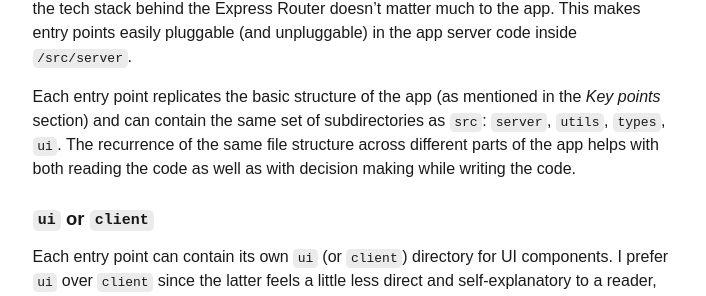
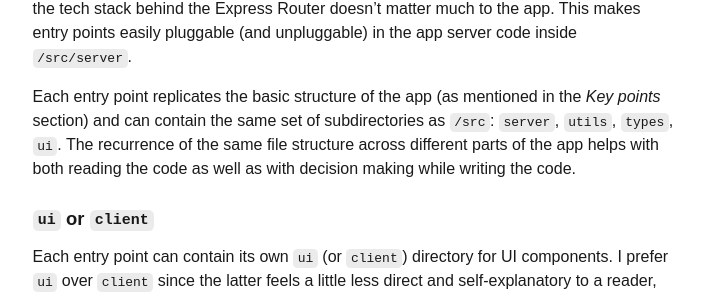
Before and after one commit to axtk/axtk.github.io, a Jekyll site: the page built from x/fractal_nodejs_web_app_design.md, in a window 1280 px wide and 900 px high, scrolled down 2292 px. Shown: the part 145-441 px from the top of the window, without its empty margins (285-991 px from the left). Built offline with Jekyll 4.4.1, drawn with Linux system fonts in a browser that asks for light colours; our own code applies the rules of GitHub Pages for plain Markdown files.

```diff
--- a/x/fractal_nodejs_web_app_design.md
+++ b/x/fractal_nodejs_web_app_design.md
@@ -88,7 +88,7 @@ The `/src/entries` directory contains the app's entry points. I recommend to sta
 
 Each entry point in `/src/entries` exports an Express Router (or a similar self-contained unit, if it's not an Express app) in `server.ts` or `server/index.ts`. With this convention, the tech stack behind the Express Router doesn't matter much to the app. This makes entry points easily pluggable (and unpluggable) in the app server code inside `/src/server`.
 
-Each entry point replicates the basic structure of the app (as mentioned in the *Key points* section) and can contain the same set of subdirectories as `src`: `server`, `utils`, `types`, `ui`. The recurrence of the same file structure across different parts of the app helps with both reading the code as well as with decision making while writing the code.
+Each entry point replicates the basic structure of the app (as mentioned in the *Key points* section) and can contain the same set of subdirectories as `/src`: `server`, `utils`, `types`, `ui`. The recurrence of the same file structure across different parts of the app helps with both reading the code as well as with decision making while writing the code.
 
 ### `ui` or `client`
 
```
